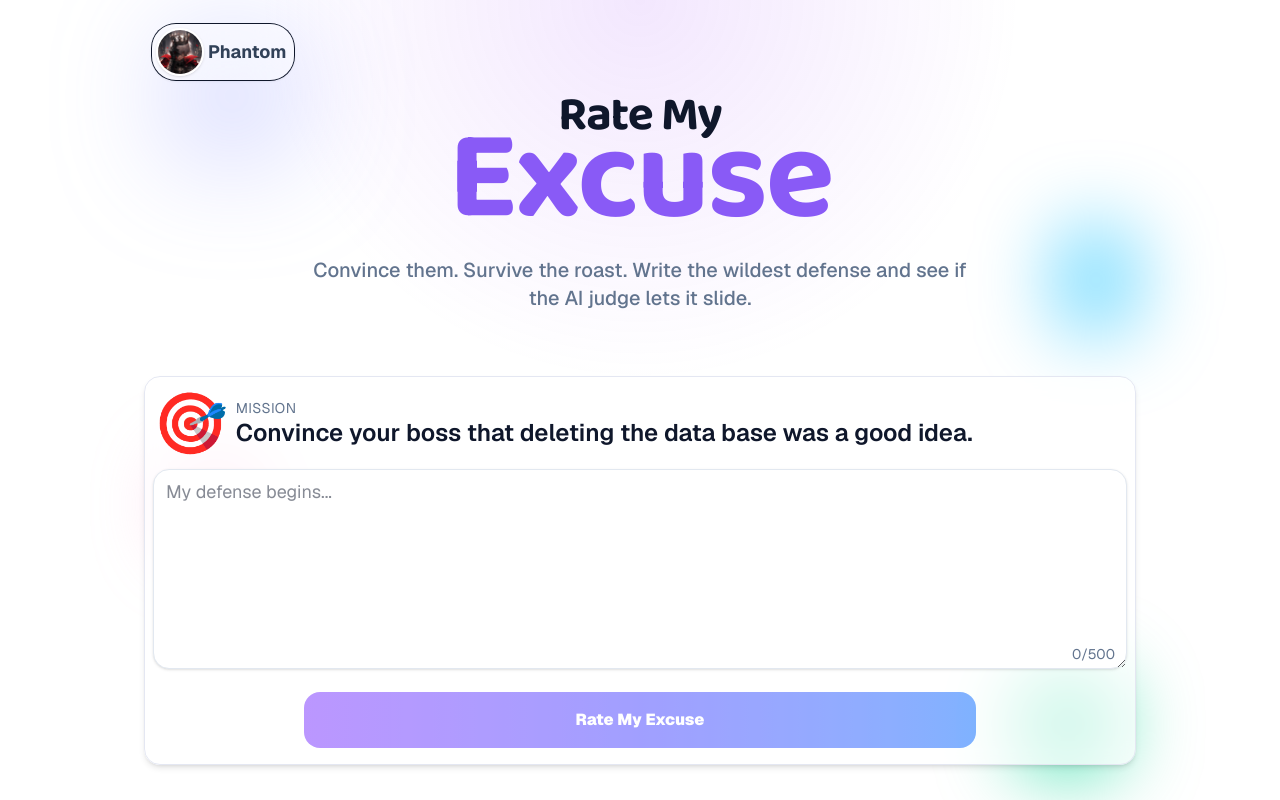
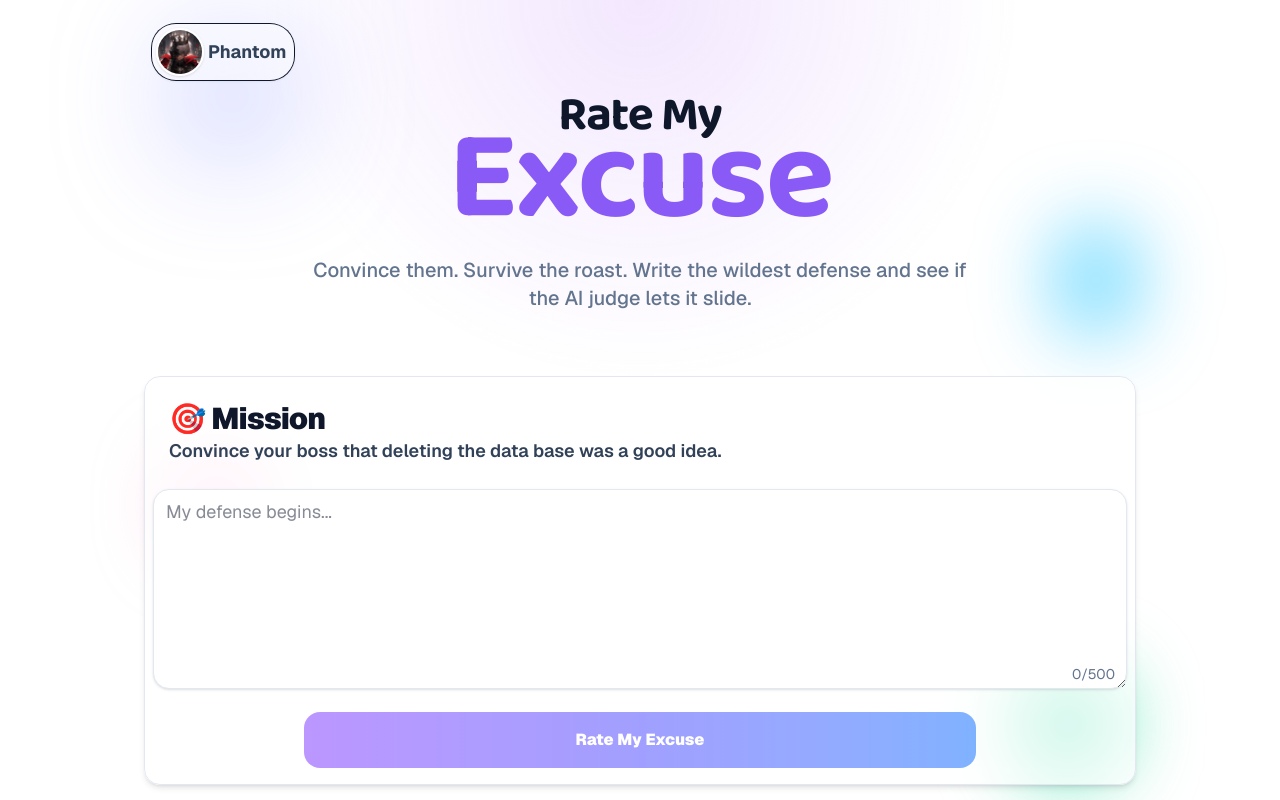
Before and after one commit to Phyzaaan/RateMyExcuse, a Next.js app: page / in a window 1280 px wide. Shown: the top 800 px of the page. Built offline with nearby package versions, Linux system fonts and the light colour scheme.

Commit message:
Redesing the Situation Panel

```diff
--- a/app/components/FeatureHighlights.tsx
+++ b/app/components/FeatureHighlights.tsx
@@ -2,7 +2,7 @@ export default function FeatureHighlights() {
   return (
     <section className="w-full max-w-4xl mx-auto px-4 pb-10">
       <div className="grid gap-4 md:grid-cols-2">
-        <div className="rounded-[2rem] border border-slate-200/70 bg-primary-bg/80 p-6 shadow-[0_20px_40px_rgba(15,23,42,0.08)]">
+        <div className="rounded-2xl border border-slate-200/70 bg-primary-bg/80 p-6 shadow-[0_20px_40px_rgba(15,23,42,0.08)]">
           <h2 className="text-2xl md:text-3xl font-black tracking-tight text-primary">
             Your Situation
           </h2>
@@ -11,7 +11,7 @@ export default function FeatureHighlights() {
           </p>
         </div>
 
-        <div className="rounded-[2rem] border border-slate-200/70 bg-primary-bg/80 p-6 shadow-[0_20px_40px_rgba(15,23,42,0.08)]">
+        <div className="rounded-2xl border border-slate-200/70 bg-primary-bg/80 p-6 shadow-[0_20px_40px_rgba(15,23,42,0.08)]">
           <h2 className="text-2xl md:text-3xl font-black tracking-tight text-primary">
             Your Excuse
           </h2>
--- a/app/components/ResultSection.tsx
+++ b/app/components/ResultSection.tsx
@@ -23,8 +23,7 @@ export default function ResultSection({
     : "Waiting for the judge to decide if your excuse survives the roast...";
 
   return (
-    <section className="w-full max-w-5xl mx-auto px-4">
-      <div className="rounded-2xl glass-panel p-6 shadow-md shadow-slate-200/40">
+      <div className="px-2">
 
         <div className="mb-6 flex flex-col items-center gap-3 text-center">
           <div className="inline-flex items-center gap-3 rounded-full text-8xl font-black text-primary">
@@ -59,6 +58,5 @@ export default function ResultSection({
           </button>
         </div>
       </div>
-    </section>
   );
 }
--- a/app/components/SituationPanel.tsx
+++ b/app/components/SituationPanel.tsx
@@ -1,3 +1,6 @@
+import { Verdict } from "../data/type";
+import ResultSection from "./ResultSection";
+
 interface SituationPanelProps {
   scenario: string;
   excuse: string;
@@ -5,6 +8,8 @@ interface SituationPanelProps {
   loading: boolean;
   onChange: (value: string) => void;
   onSubmit: () => void;
+  verdict: Verdict | null;
+  onReset: () => void;
 }
 
 export default function SituationPanel({
@@ -14,24 +19,34 @@ export default function SituationPanel({
   loading,
   onChange,
   onSubmit,
+  verdict,
+  onReset,
 }: SituationPanelProps) {
   return (
-    !submittedExcuse && (
     <section className="w-full max-w-5xl mx-auto px-4">
       <div className="rounded-2xl glass-panel px-2 py-4 shadow-md">
         <div className="flex flex-col gap-4">
-            <div className="flex flex-row gap-2 items-center">
-              <span className="text-6xl">🎯</span>
+          <div className="flex flex-row gap-2 items-center px-4 py-2">
+            {/* <span className="text-6xl">🎯</span>
             <div>
-                <p className="text-sm uppercase tracking-wide text-tertiary">
-                  Mission
+              <p className="text-xl text-Secondary font-semibold leading-6">
+                🎯 Mission
               </p>
               <p className="text-xl lg:text-2xl font-semibold leading-tight text-primary">
+                {scenario}
+              </p>
+            </div> */}
+            <div className="rounded-2xl">
+                <h2 className="text-xl md:text-3xl font-black tracking-tight text-primary">
+                 🎯 Mission
+                </h2>
+                <p className="text-base md:text-lg text-secondary font-semibold leading-7">
                   {scenario}
                 </p>
               </div>
           </div>
 
+          {!submittedExcuse ? (
             <div className="relative">
               <textarea
                 value={excuse}
@@ -44,8 +59,27 @@ export default function SituationPanel({
                 {excuse.length}/500
               </span>
             </div>
+          ) : (
+            <>
+              <div className="rounded-2xl px-4 py-2">
+                <h2 className="text-xl md:text-3xl font-black tracking-tight text-primary">
+                  💬 Your Excuse
+                </h2>
+                <p className="text-base md:text-lg text-secondary font-semibold leading-7">
+                  &rdquo;I was just improving our disaster recovery strategy. Now we
+                  have a cleaner, faster database! 😎&rdquo;
+                </p>
+              </div>
+              <ResultSection
+                submittedExcuse={submittedExcuse}
+                verdict={verdict}
+                onReset={onReset}
+              />
+            </>
+          )}
 
           <div className="flex justify-center">
+            {!submittedExcuse && (
               <button
                 type="button"
                 onClick={onSubmit}
@@ -54,10 +88,10 @@ export default function SituationPanel({
               >
                 {loading ? "Rating…" : "Rate My Excuse"}
               </button>
+            )}
           </div>
         </div>
       </div>
     </section>
-    )
   );
 }
--- a/app/page.tsx
+++ b/app/page.tsx
@@ -61,6 +61,8 @@ export default function Home() {
         loading={loading}
         onChange={setExcuse}
         onSubmit={handleSubmit}
+        verdict={verdict}
+        onReset={handleReset}
       />
 
       <ResultSection
```
Lines whose indentation alone changed are shown as unchanged.
